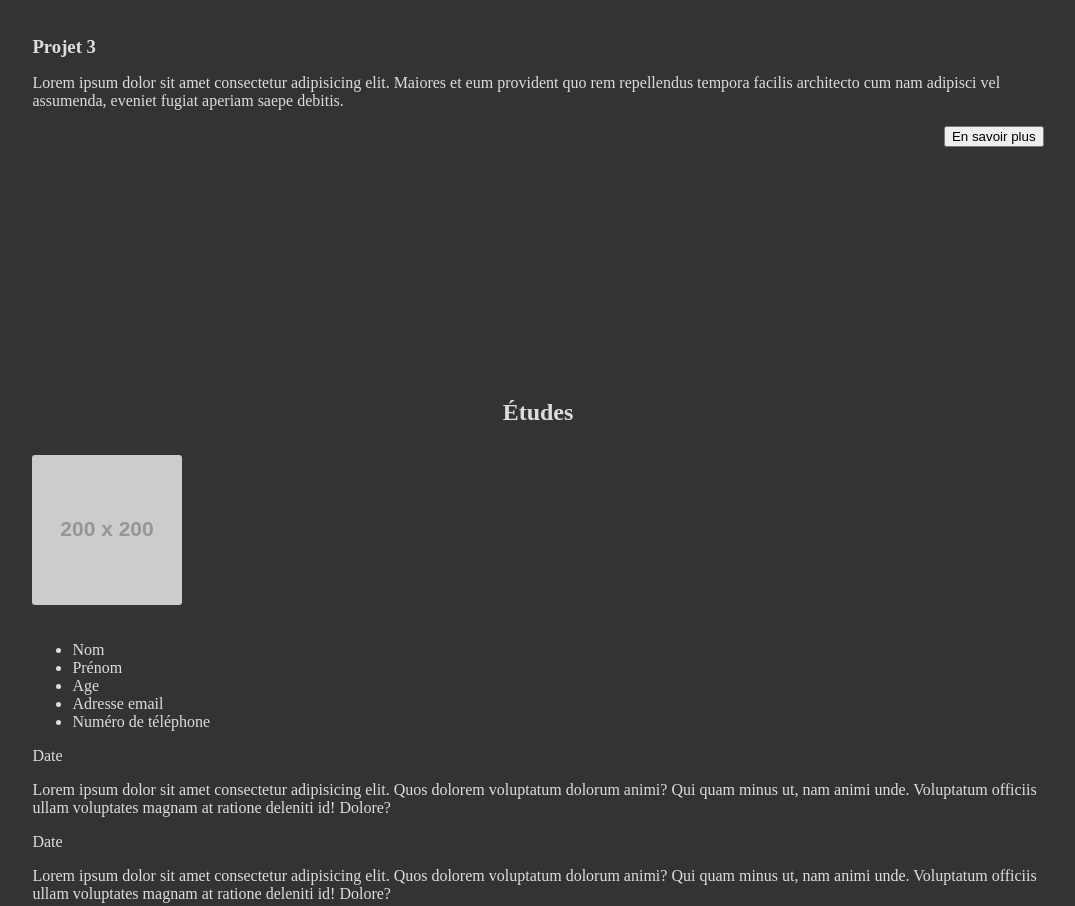
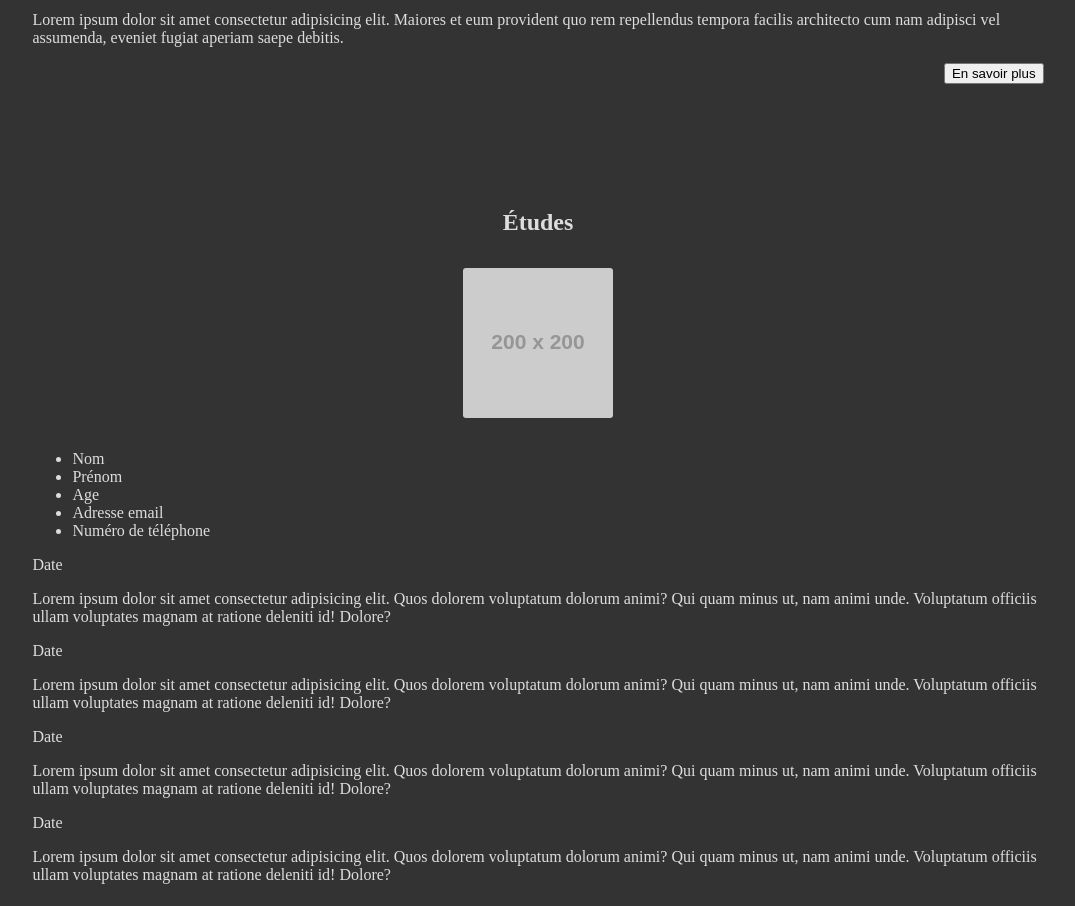
Before and after one commit to Nels18/Integration, a plain HTML site: page index.html in a window 1280 px wide. Shown: the part 1550-2456 px from the top of the page, without its empty margins (102-1177 px from the left). Drawn offline with Linux system fonts and the light colour scheme; placeholder pictures from the web are drawn by us.

Commit message:
Restyle education section in responsive version

```diff
--- a/index.html
+++ b/index.html
@@ -45,7 +45,7 @@
                 <button>En savoir plus</button>
             </article>
         </section>
-        <section id="education">
+        <section class="education-section" id="education">
             <h2>Études</h2>
             <img src="https://via.placeholder.com/200" alt="ceci est un placeholder">
             <div>
--- a/style.css
+++ b/style.css
@@ -10,6 +10,11 @@ body {
 
 body *{
     box-sizing: border-box;
+}
+
+
+section {
+    padding: 10%;
 }
 
 h2 {
@@ -89,6 +94,13 @@ nav li {
     float: right;
 }
 
+/*** Education ***/
+
+.education-section img {
+    display: block;
+    margin: 2em auto;
+}
+
 /*** Media queries ***/
 
 @media only screen and (min-width: 601px) {
@@ -101,7 +113,7 @@ nav li {
     }
 
     section {
-        padding: 10%;
+        padding: 5% 10%;
     }
 
     img {
```
